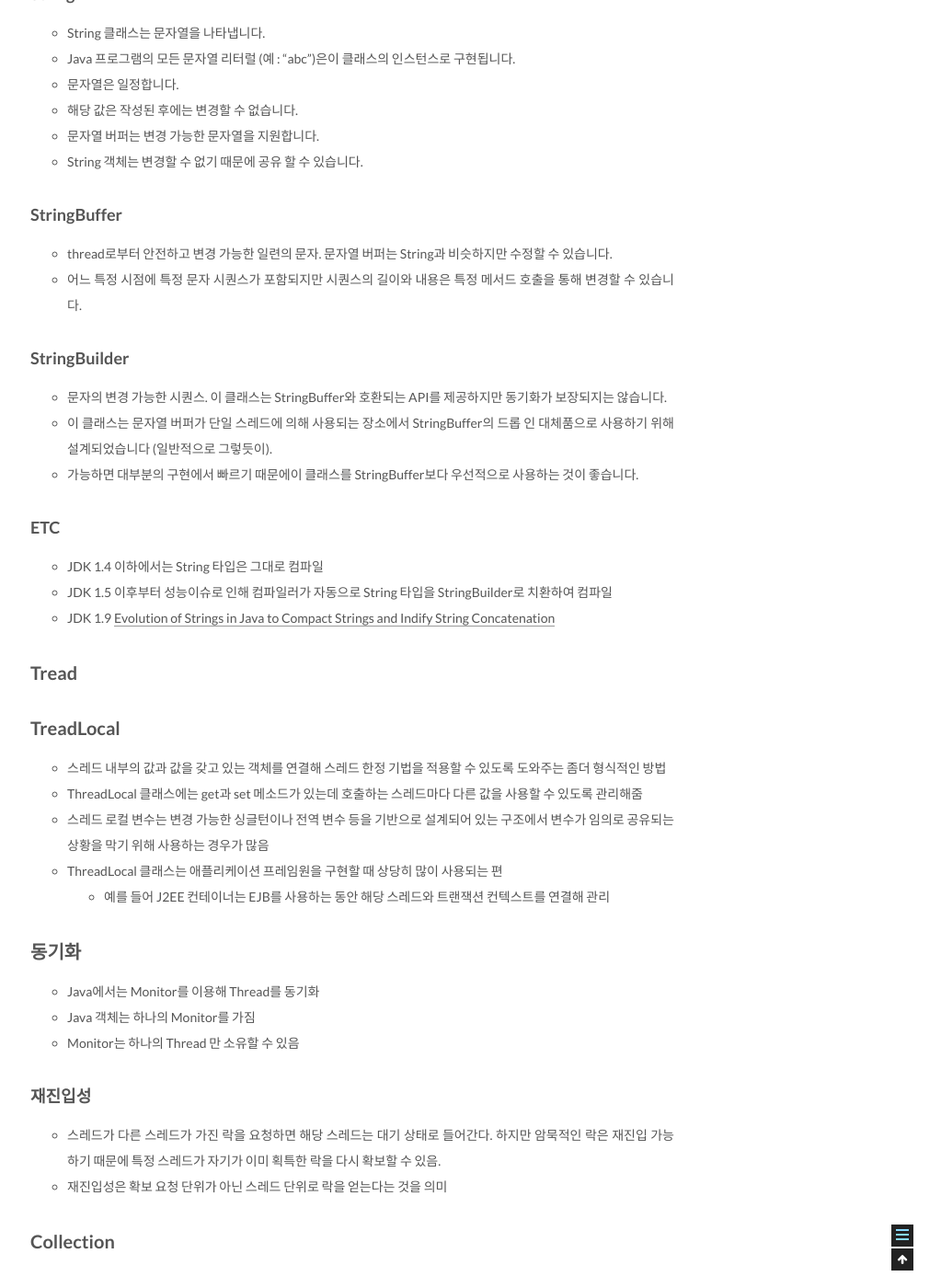
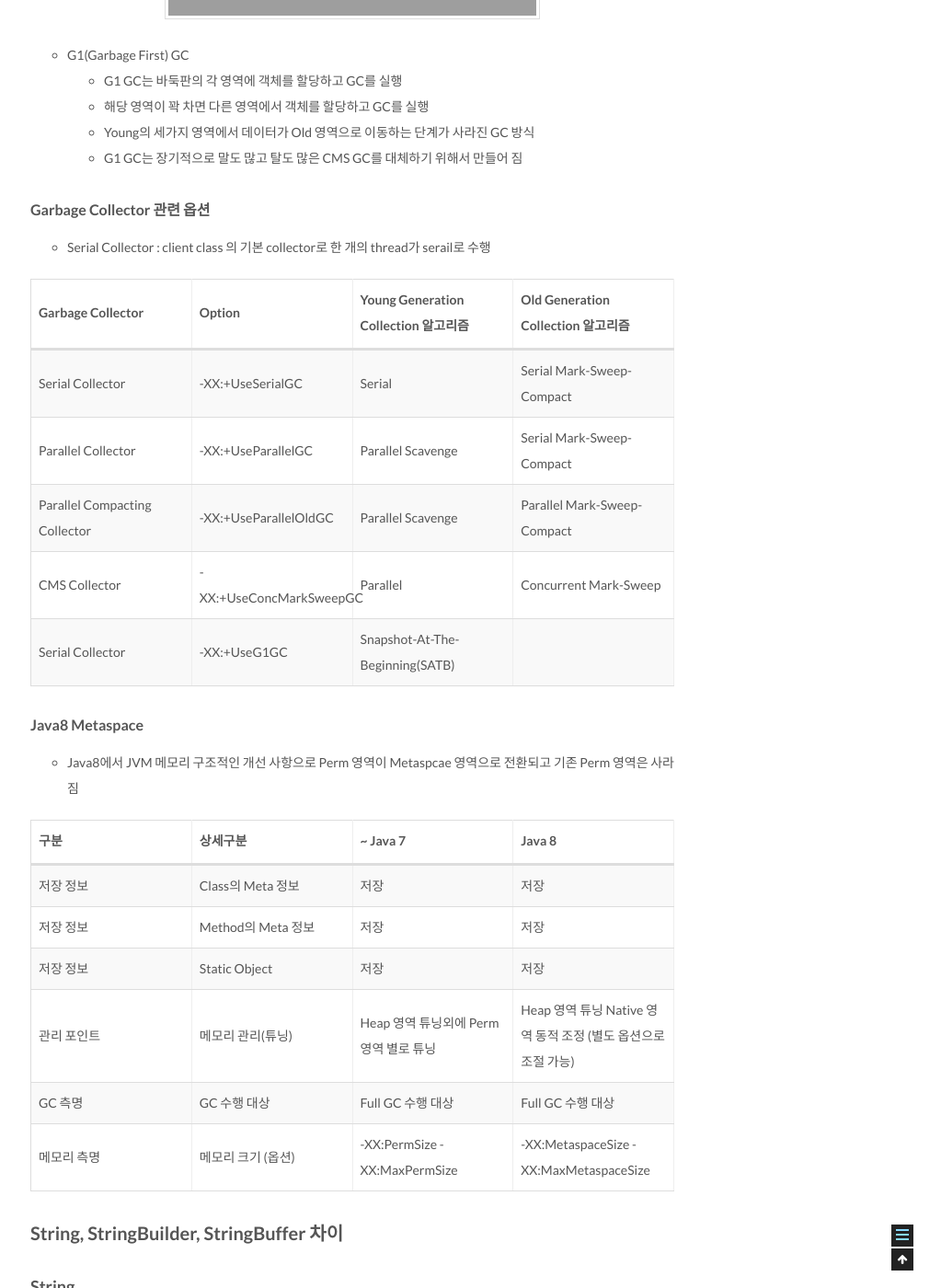
Before and after one commit to csj4032/csj4032.github.io, a Jekyll site: the page built from _posts/2018-02-19-Java_Developer_Interview.md, in a window 1280 px wide and 1400 px high, scrolled down 17037 px. Shown: the whole window at 92% size, without its empty margins (257-1280 px from the left). Built offline with Jekyll 4.4.1, drawn with Linux system fonts in a browser that asks for light colours; comment, search, counter and statistics services are not loaded; some of the changed text lies outside the part shown; grey boxes are pictures that could not be loaded.

```diff
--- a/_posts/2018-02-19-Java_Developer_Interview.md
+++ b/_posts/2018-02-19-Java_Developer_Interview.md
@@ -289,18 +289,18 @@ public class PrivateMatter {
       * 각 스택 프레임은 지역 변수 배열(Local Variable Array), 피연산자 스택(Operand Stack), 현재 실행 중인 메서드가 속한 클래스의 런타임 상수 풀에 대한 레퍼런스를 가짐
       * 지역 변수 배열, 피연산자 스택의 크기는 컴파일 시에 결정되기 때문에 스택 프레임의 크기도 메서드에 따라 크기가 고정
       * 스레드에 의해 생성 된 프레임은 해당 스레드에 국한되며 다른 스레드에서 참조 할 수 없음
-      ** 지역 변수 배열 (Local Variables)
+      * 지역 변수 배열 (Local Variables)
         * 0부터 시작하는 인덱스를 가진 배열
         * 0은 메서드가 속한 클래스 인스턴스의 this 레퍼런스이고, 1부터는 메서드에 전달된 파라미터들이 저장되며, 메서드 파라미터 이후에는 메서드의 지역 변수들이 저장
-      ** 피연산자 스택(Operand Stacks)
+      * 피연산자 스택(Operand Stacks)
         * 메서드의 실제 작업 공간
         * 각 메서드는 피연산자 스택과 지역 변수 배열 사이에서 데이터를 교환하고, 다른 메서드 호출 결과를 추가하거나(push) 꺼낸다(pop)
         * 피연산자 스택(LIFO) 공간이 얼마나 필요한지는 컴파일할 때 결정할 수 있으므로, 피연산자 스택의 크기도 컴파일 시에 결정 [참고](https://docs.oracle.com/javase/specs/jvms/se15/html/jvms-2.html#jvms-2.5)
-      ** Dynamic Linking
+      * Dynamic Linking
         * 각 프레임에는 메서드 코드의 동적 연결을 지원하기 위해 현재 메서드 유형에 대한 런타임 상수 풀에 대한 참조가 포함
         * 메서드의 클래스 파일 코드는 호출 할 메서드와 기호 참조를 통해 액세스 할 변수를 나타냄
-      ** Normal Method Invocation Completion
-      ** Abrupt Method Invocation Completion
+      * Normal Method Invocation Completion
+      * Abrupt Method Invocation Completion
 * Heap
   * JVM 성능 등의 이슈에서 가장 많이 언급되는 공간
   * Java Virtual Machine에는 모든 Java Virtual Machine 스레드간에 공유
@@ -341,7 +341,7 @@ public class PrivateMatter {
 
 ![자바 컴파일러와 JIT  컴파일러](http://d2.naver.com/content/images/2015/06/helloworld-1230-7.png)
 
-*** 실행 엔진이 어떻게 동작하는지는 JVM 명세에 규정되지 않았다. 따라서 JVM 벤더들은 다양한 기법으로 실행 엔진을 향상시키고 다양한 방식의 JIT 컴파일러를 도입
+** 실행 엔진이 어떻게 동작하는지는 JVM 명세에 규정되지 않았다. 따라서 JVM 벤더들은 다양한 기법으로 실행 엔진을 향상시키고 다양한 방식의 JIT 컴파일러를 도입
 
 ![JIT 컴파일러](http://d2.naver.com/content/images/2015/06/helloworld-1230-8.png)
 
@@ -381,9 +381,15 @@ public class PrivateMatter {
 
 ### 가비지 컬렉션 과정 - Generational Garbage Collection
 * 가비지 컬렉터는 두 가지 가설 하에 만듬
-** 대부분의 객체는 금방 접근 불가능 상태(unreachable)가 됨
-** 오래된 객체에서 젊은 객체로의 참조는 아주 적게 존재
+* 대부분의 객체는 금방 접근 불가능 상태(unreachable)가 됨
+* 오래된 객체에서 젊은 객체로의 참조는 아주 적게 존재
 * HotSpot VM에서는 크게 2개로 물리적 공간을 나눔
+
+### Root Set 과 Garbage
+* Local variable Section, Opernad Statck 에 Object의 Reference 정보가 있드면 Reachable Object
+* Method Area에 로딩된 클래스 중 constant pool 에 있는 Reference 정보를 토대로 Thread 에서 직접 참조하지 않지마 constant pool을 통해 간접 link 를 하고 있는 Object는 Reachable Object
+* 아직 Memory에 남아 있으며 Natice Method Area 로 넘겨진 Object의 Reference 가 JIN 형태로 참조 관계가 있는 Object는 Reachable Ojbect
+* 위 3 가지 경우를 제외하면 모두 GC 대상
 
 ![영역 및 데이터 흐름도](http://d2.naver.com/content/images/2015/06/helloworld-1329-1.png)
 
@@ -408,32 +414,55 @@ public class PrivateMatter {
         2. 힙(heap)의 앞 부분부터 확인하여 살아 있는 것만 남김(Sweep)
         3. 각 객체들이 연속되게 쌓이도록 힙의 가장 앞 부분부터 채워서 객체가 존재하는 부분과 객체가 없는 부분으로 나눔(Compaction).
     * Serial GC는 적은 메모리와 CPU 코어 개수가 적을 때 적합한 방식
- * Parallel GC (-XX:+UseParallelGC)
-   * Parallel GC는 GC를 처리하는 쓰레드가 여러 개
-   * Parallel GC는 메모리가 충분하고 코어의 개수가 많을 때 유리
-   * Parallel GC는 Throughput GC라고도 부름
+  * Parallel GC (-XX:+UseParallelGC)
+    * Parallel GC는 GC를 처리하는 쓰레드가 여러 개
+    * Parallel GC는 메모리가 충분하고 코어의 개수가 많을 때 유리
+    * Parallel GC는 Throughput GC라고도 부름
 
 ![Serial GC와 Parallel GC의 차이](https://d2.naver.com/content/images/2015/06/helloworld-1329-4.png)
 
- * Parallel Old GC(Parallel Compacting GC)
-   * Parallel GC와 비교하여 Old 영역의 GC 알고리즘만 다름
-   * Mark-Summary-Compaction 단계를 거침
- * Concurrent Mark & Sweep GC(이하 CMS)
-   * 절차
-     1. 초기 Initial Mark 단계에서는 클래스 로더에서 가장 가까운 객체 중 살아 있는 객체만 찾는 것으로 끝냄
-     2. Concurrent Mark 단계에서는 방금 살아있다고 확인한 객체에서 참조하고 있는 객체들을 따라가면서 확인 (다른 스레드가 실행 중인 상태에서 동시에 진행)
-     3. Remark 단계에서는 Concurrent Mark 단계에서 새로 추가되거나 참조가 끊긴 객체를 확인
-     4. Concurrent Sweep 단계에서는 쓰레기를 정리하는 작업을 실행 (다른 스레드가 실행 중인 상태에서 동시에 진행)
-   * 다른 GC 방식보다 메모리와 CPU를 더 많이 사용
-   * Compaction 단계가 기본적으로 제공되지 않음
+  * Parallel Old GC(Parallel Compacting GC)
+    * Parallel GC와 비교하여 Old 영역의 GC 알고리즘만 다름
+    * Mark-Summary-Compaction 단계를 거침
+  * Concurrent Mark & Sweep GC(이하 CMS)
+    * 절차
+      1. 초기 Initial Mark 단계에서는 클래스 로더에서 가장 가까운 객체 중 살아 있는 객체만 찾는 것으로 끝냄
+      2. Concurrent Mark 단계에서는 방금 살아있다고 확인한 객체에서 참조하고 있는 객체들을 따라가면서 확인 (다른 스레드가 실행 중인 상태에서 동시에 진행)
+      3. Remark 단계에서는 Concurrent Mark 단계에서 새로 추가되거나 참조가 끊긴 객체를 확인
+      4. Concurrent Sweep 단계에서는 쓰레기를 정리하는 작업을 실행 (다른 스레드가 실행 중인 상태에서 동시에 진행)
+    * 다른 GC 방식보다 메모리와 CPU를 더 많이 사용
+    * Compaction 단계가 기본적으로 제공되지 않음
 
 ![Serial GC와 CMS GC](https://d2.naver.com/content/images/2015/06/helloworld-1329-5.png)
 
- * G1(Garbage First) GC
-   * G1 GC는 바둑판의 각 영역에 객체를 할당하고 GC를 실행
-   * 해당 영역이 꽉 차면 다른 영역에서 객체를 할당하고 GC를 실행
-   * Young의 세가지 영역에서 데이터가 Old 영역으로 이동하는 단계가 사라진 GC 방식
-   * G1 GC는 장기적으로 말도 많고 탈도 많은 CMS GC를 대체하기 위해서 만들어 짐
+  * G1(Garbage First) GC
+    * G1 GC는 바둑판의 각 영역에 객체를 할당하고 GC를 실행
+    * 해당 영역이 꽉 차면 다른 영역에서 객체를 할당하고 GC를 실행
+    * Young의 세가지 영역에서 데이터가 Old 영역으로 이동하는 단계가 사라진 GC 방식
+    * G1 GC는 장기적으로 말도 많고 탈도 많은 CMS GC를 대체하기 위해서 만들어 짐
+
+#### Garbage Collector 관련 옵션
+* Serial Collector : client class 의 기본 collector로 한 개의 thread가 serail로 수행
+
+| Garbage Collector | Option | Young Generation Collection 알고리즘 | Old Generation Collection 알고리즘 |
+|---|---|---|---|
+| Serial Collector | -XX:+UseSerialGC | Serial | Serial Mark-Sweep-Compact |
+| Parallel Collector | -XX:+UseParallelGC | Parallel Scavenge | Serial Mark-Sweep-Compact |
+| Parallel Compacting Collector | -XX:+UseParallelOldGC | Parallel Scavenge | Parallel Mark-Sweep-Compact |
+| CMS Collector | -XX:+UseConcMarkSweepGC | Parallel | Concurrent Mark-Sweep |
+| Serial Collector | -XX:+UseG1GC | Snapshot-At-The-Beginning(SATB) |
+
+#### Java8 Metaspace
+* Java8에서 JVM 메모리 구조적인 개선 사항으로 Perm 영역이 Metaspcae 영역으로 전환되고 기존 Perm 영역은 사라짐
+
+| 구분 | 상세구분 | ~ Java 7 | Java 8 |
+|---|---|---|---|
+| 저장 정보 | Class의 Meta 정보 | 저장 | 저장 |
+| 저장 정보 | Method의 Meta 정보 | 저장 | 저장 |
+| 저장 정보 | Static Object | 저장 | 저장 |
+| 관리 포인트 | 메모리 관리(튜닝) | Heap 영역 튜닝외에 Perm 영역 별로 튜닝 | Heap 영역 튜닝 Native 영역 동적 조정 (별도 옵션으로 조절 가능) |
+| GC 측명 | GC 수행 대상 | Full GC 수행 대상 | Full GC 수행 대상 |
+| 메모리 측명 | 메모리 크기 (옵션) | -XX:PermSize -XX:MaxPermSize  | -XX:MetaspaceSize -XX:MaxMetaspaceSize |
 
 ## String, StringBuilder, StringBuffer 차이
 
@@ -476,6 +505,22 @@ public class PrivateMatter {
 ### 재진입성
 * 스레드가 다른 스레드가 가진 락을 요청하면 해당 스레드는 대기 상태로 들어간다. 하지만 암묵적인 락은 재진입 가능하기 때문에 특정 스레드가 자기가 이미 획특한 락을 다시 확보할 수 있음.
 * 재진입성은 확보 요청 단위가 아닌 스레드 단위로 락을 얻는다는 것을 의미
+
+## Blocking NoBlocking
+* Blocking
+  * I/O가 가득 수신할 때까지 주어진 스레드가 아무것도 하지 않는다고 가정
+  * 메서드가 즉시 애플리케이션 플로우로 제어를 반환하지 않으므로 애플리케이션의 플로우가 블록됨
+
+* NonBlocking
+  * I/O 요청을 즉시 큐에 넣고 애플리키에션 플로우로 제어를 반환
+  * Selector [참고](https://docs.oracle.com/javase/8/docs/api/java/nio/channels/Selector.html)
+    * A multiplexor of SelectableChannel objects.
+  * SelectionKey
+    * A token representing the registration of a SelectableChannel with a Selector.
+  * SelectableChannel [참고](https://docs.oracle.com/javase/8/docs/api/java/nio/channels/SelectableChannel.html)
+    * A channel that can be multiplexed via a Selector.
+
+![Java NIO: A Thread uses a Selector to handle 3 Channel's](http://tutorials.jenkov.com/images/java-nio/overview-selectors.png)
 
 ## Collection
 
```
